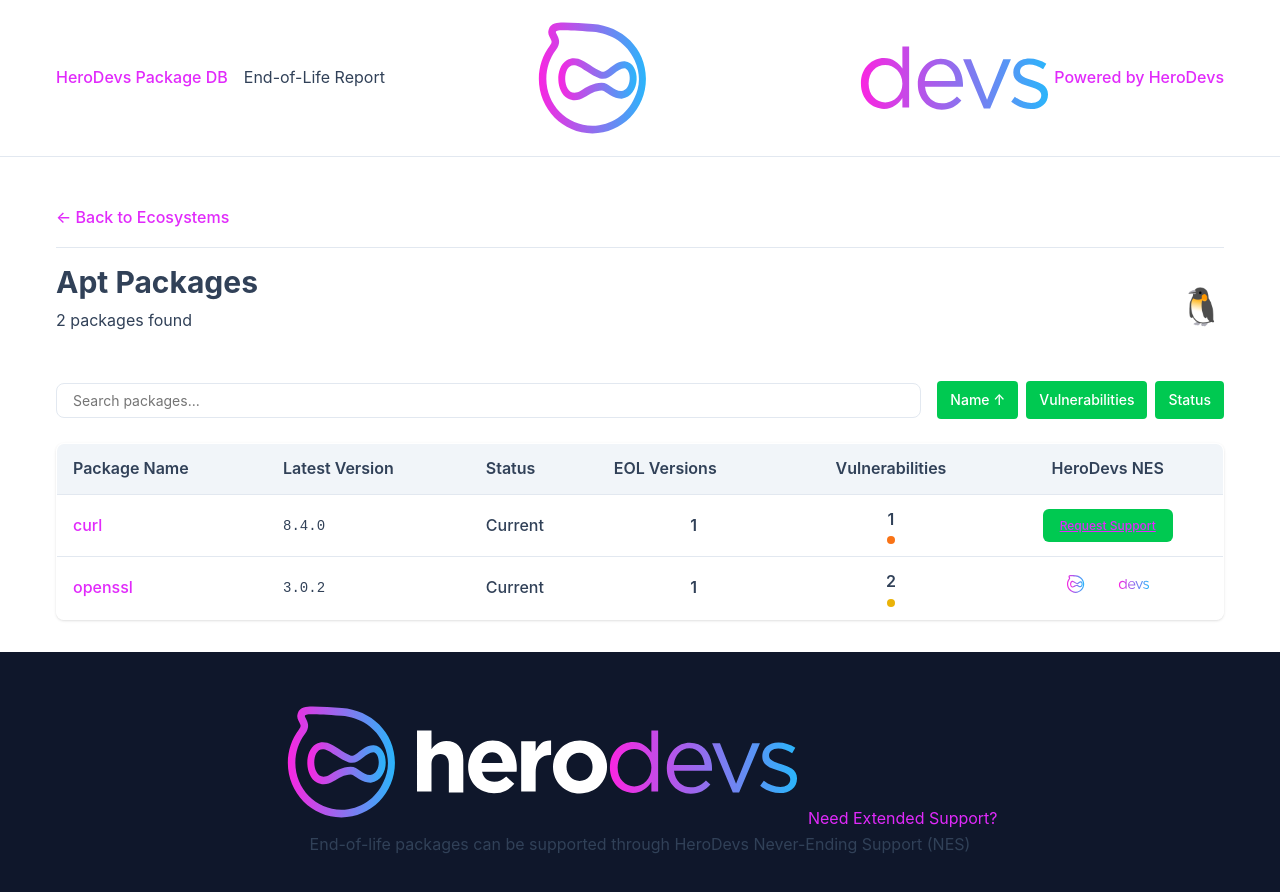
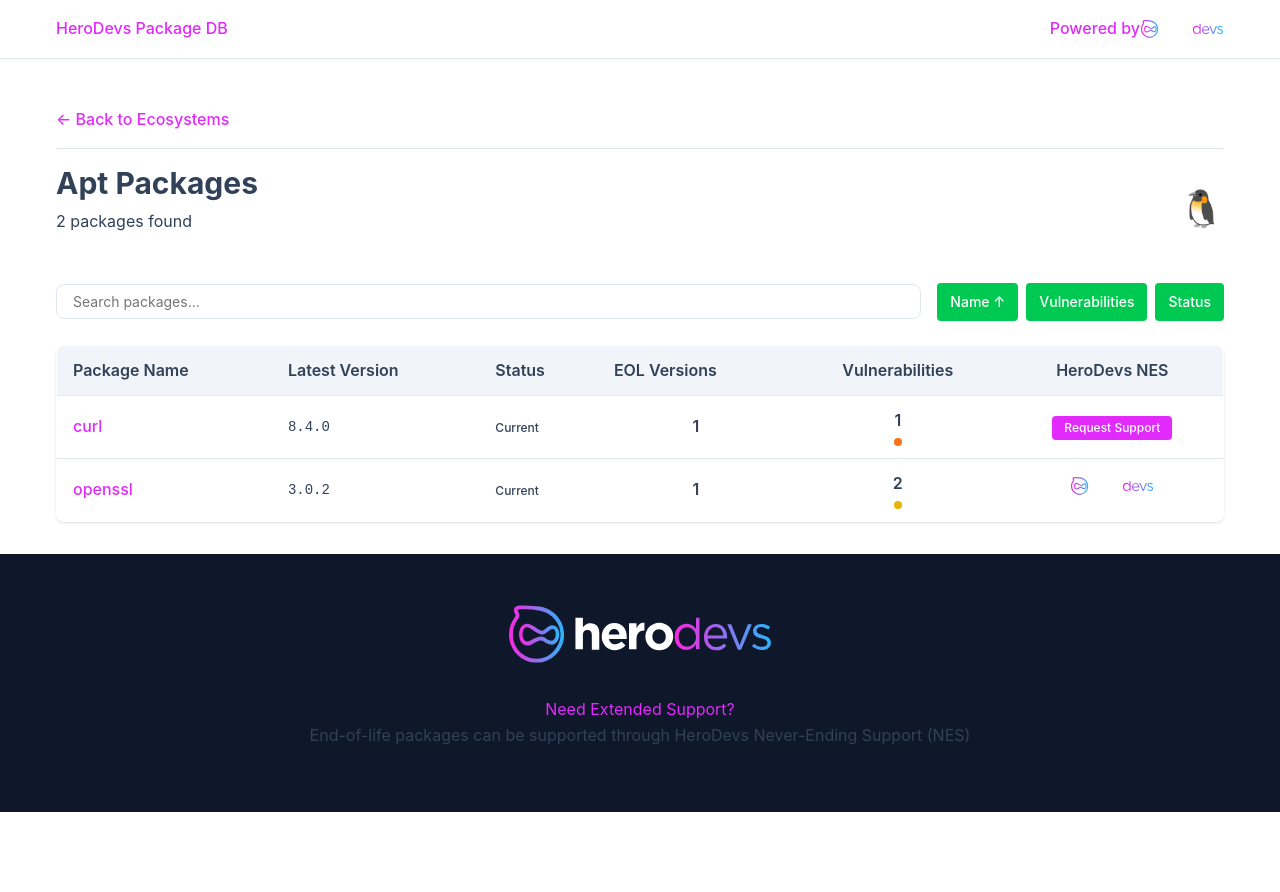
Before and after one commit to StephenFluin/prototype-packagelist, an Angular app: page /apt in a window 1280 px wide. Shown: the top 892 px of the page. After the commit the page ends 812 px from the top, so only its background shows below. Built offline with nearby package versions, Linux system fonts and the light colour scheme.

Commit message:
feat: improved styling

```diff
--- a/src/app/app.ts
+++ b/src/app/app.ts
@@ -10,23 +10,16 @@
         <div class="container">
           <div class="flex items-center justify-between py-4">
             <div class="flex items-center gap-md">
-              <a routerLink="/" class="text-xl font-bold text-primary-600">
-                HeroDevs Package DB
-              </a>
-              <span class="text-text-muted">End-of-Life Report</span>
+              <a routerLink="/" class="text-xl font-bold text-primary-600"> HeroDevs Package DB </a>
             </div>
             <div class="flex items-center gap-md">
               <a
                 href="https://herodevs.com"
                 target="_blank"
-                class="flex items-center gap-2 text-text-secondary hover:text-fuchsia-500 transition-colors"
+                class="flex items-center gap-2 text-text-secondary hover:text-fuchsia-500 transition-colors no-underline-hover"
               >
-                <img
-                  src="/herodevs-logo-dark.svg"
-                  alt="HeroDevs"
-                  class="w-5 h-5"
-                />
-                Powered by HeroDevs
+                Powered by
+                <img src="/herodevs-logo-dark.svg" alt="HeroDevs" class="h-5" />
               </a>
             </div>
           </div>
@@ -39,17 +32,21 @@
 
       <footer class="bg-bg-dark text-text-inverse py-8">
         <div class="container text-center">
+          <div class="mb-6">
+            <a
+              href="https://herodevs.com"
+              target="_blank"
+              class="inline-block hover:opacity-80 transition-opacity no-underline-hover"
+            >
+              <img src="/herodevs-logo-dark.svg" alt="HeroDevs" class="h-16 filter invert mx-auto" />
+            </a>
+          </div>
           <div class="mb-4">
             <a
               href="https://herodevs.com"
               target="_blank"
-              class="inline-flex items-center gap-2 text-fuchsia-400 hover:text-fuchsia-500 font-semibold"
+              class="text-fuchsia-400 hover:text-fuchsia-500 font-semibold no-underline-hover"
             >
-              <img
-                src="/herodevs-logo-dark.svg"
-                alt="HeroDevs"
-                class="w-5 h-5 filter invert"
-              />
               Need Extended Support?
             </a>
           </div>
--- a/src/app/components/support-request-popup.component.ts
+++ b/src/app/components/support-request-popup.component.ts
@@ -19,8 +19,8 @@
         <div class="popup-header">
           <h2 class="text-xl font-semibold mb-2">Request Extended Support</h2>
           <p class="text-text-secondary text-sm">
-            Get HeroDevs Never-Ending Support (NES) for this package to continue receiving
-            security updates and patches after end-of-life.
+            Get HeroDevs Never-Ending Support (NES) for this package to continue receiving security
+            updates and patches after end-of-life.
           </p>
         </div>
 
@@ -78,20 +78,14 @@
 
           @if (packageInfo()) {
           <div class="bg-bg-secondary p-3 rounded-md text-sm">
-              <strong>Package:</strong> {{ packageInfo()!.packageName }}<br>
+            <strong>Package:</strong> {{ packageInfo()!.packageName }}<br />
             <strong>Ecosystem:</strong> {{ packageInfo()!.ecosystem }}
           </div>
           }
         </form>
 
         <div class="popup-footer">
-          <button
-            type="button"
-            class="button-secondary"
-            (click)="onCancel()"
-          >
-            Cancel
-          </button>
+          <button type="button" class="button-secondary" (click)="onCancel()">Cancel</button>
           <button
             type="submit"
             class="bg-fuchsia-500 hover:bg-fuchsia-600 text-white px-4 py-2 rounded-md font-medium transition-colors"
@@ -105,35 +99,70 @@
       </div>
     </div>
   `,
-  styles: [`
+  styles: [
+    `
       :host {
         display: block;
       }
 
-    .text-xl { font-size: 1.25rem; line-height: 1.75rem; }
-    .text-sm { font-size: 0.875rem; line-height: 1.25rem; }
-    .font-semibold { font-weight: 600; }
-    .font-medium { font-weight: 500; }
-    .mb-2 { margin-bottom: 0.5rem; }
-    .p-3 { padding: 0.75rem; }
-    .px-4 { padding-left: 1rem; padding-right: 1rem; }
-    .py-2 { padding-top: 0.5rem; padding-bottom: 0.5rem; }
-    .rounded-md { border-radius: 0.375rem; }
+      .text-xl {
+        font-size: 1.25rem;
+        line-height: 1.75rem;
+      }
+      .text-sm {
+        font-size: 0.875rem;
+        line-height: 1.25rem;
+      }
+      .font-semibold {
+        font-weight: 600;
+      }
+      .font-medium {
+        font-weight: 500;
+      }
+      .mb-2 {
+        margin-bottom: 0.5rem;
+      }
+      .p-3 {
+        padding: 0.75rem;
+      }
+      .px-4 {
+        padding-left: 1rem;
+        padding-right: 1rem;
+      }
+      .py-2 {
+        padding-top: 0.5rem;
+        padding-bottom: 0.5rem;
+      }
+      .rounded-md {
+        border-radius: 0.375rem;
+      }
       .transition-colors {
-      transition-property: color, background-color, border-color, text-decoration-color, fill, stroke;
+        transition-property: color, background-color, border-color, text-decoration-color, fill,
+          stroke;
         transition-timing-function: cubic-bezier(0.4, 0, 0.2, 1);
         transition-duration: 150ms;
       }
-    .opacity-50 { opacity: 0.5; }
-    .bg-fuchsia-500 { background-color: var(--color-fuchsia-500); }
-    .bg-fuchsia-600 { background-color: var(--color-fuchsia-600); }
-    .hover\\:bg-fuchsia-600:hover { background-color: var(--color-fuchsia-600); }
-    .text-white { color: white; }
+      .opacity-50 {
+        opacity: 0.5;
+      }
+      .bg-fuchsia-500 {
+        background-color: var(--color-fuchsia-500);
+      }
+      .bg-fuchsia-600 {
+        background-color: var(--color-fuchsia-600);
+      }
+      .hover\\:bg-fuchsia-600:hover {
+        background-color: var(--color-fuchsia-600);
+      }
+      .text-white {
+        color: white;
+      }
 
       button:disabled {
         cursor: not-allowed;
       }
-  `]
+    `,
+  ],
 })
 export class SupportRequestPopupComponent {
   // Form data as individual signals for better reactivity
@@ -142,7 +171,7 @@
   phoneNumber = signal('');
   details = signal('');
 
-  packageInfo = signal<{packageName: string; ecosystem: string} | null>(null);
+  packageInfo = signal<{ packageName: string; ecosystem: string } | null>(null);
 
   // Outputs
   submitRequest = output<SupportRequest>();
@@ -165,7 +194,7 @@
         phoneNumber: this.phoneNumber(),
         details: this.details(),
         packageName: packageInfo?.packageName,
-        ecosystem: packageInfo?.ecosystem
+        ecosystem: packageInfo?.ecosystem,
       };
       this.submitRequest.emit(request);
     }
--- a/src/app/home/home.ts
+++ b/src/app/home/home.ts
@@ -8,7 +8,7 @@
   template: `
     <div class="container py-8">
       <div class="text-center mb-8">
-        <h1 class="text-4xl font-bold mb-4">End-of-Life Package Report</h1>
+        <h1 class="text-4xl font-bold mb-4">Browse Package Ecosystems</h1>
         <p class="text-text-secondary text-lg max-w-2xl mx-auto">
           Monitor package ecosystems for end-of-life components and security vulnerabilities. Get
           extended support through HeroDevs NES.
@@ -17,12 +17,14 @@
 
       <div class="grid grid-cols-1 md:grid-cols-2 lg:grid-cols-3 gap-6">
         @for (ecosystem of ecosystemSummary(); track ecosystem.ecosystem) {
-        <a
-          [routerLink]="[ecosystem.ecosystem]"
-          class="card block hover:shadow-lg transition-shadow"
-        >
+        <div class="card hover:shadow-lg transition-shadow">
           <div class="flex items-center justify-between mb-4">
-            <h3 class="text-xl font-semibold capitalize">{{ ecosystem.ecosystem }}</h3>
+            <a
+              [routerLink]="[ecosystem.ecosystem]"
+              class="text-xl font-semibold capitalize hover:text-primary-600 transition-colors no-underline-hover"
+            >
+              {{ ecosystem.ecosystem }}
+            </a>
             <span class="text-2xl">{{ getEcosystemIcon(ecosystem.ecosystem) }}</span>
           </div>
 
@@ -78,7 +80,17 @@
             </div>
           </div>
           }
-        </a>
+
+          <div class="mt-6 pt-4 border-t border-border-color text-right">
+            <a
+              [routerLink]="[ecosystem.ecosystem]"
+              class="inline-flex items-center gap-2 border-2 border-fuchsia-500 hover:bg-fuchsia-500 text-fuchsia-500 hover:text-white px-6 py-3 rounded-lg font-medium transition-all text-sm shadow-sm hover:shadow-md"
+            >
+              View Packages
+              <span>→</span>
+            </a>
+          </div>
+        </div>
         }
       </div>
 
--- a/src/app/view-ecosystem/view-ecosystem.ts
+++ b/src/app/view-ecosystem/view-ecosystem.ts
@@ -5,7 +5,10 @@
 import { FormsModule } from '@angular/forms';
 import { TitleCasePipe } from '@angular/common';
 import { DataService } from '../services/data.service';
-import { SupportRequestPopupComponent, type SupportRequest } from '../components/support-request-popup.component';
+import {
+  SupportRequestPopupComponent,
+  type SupportRequest,
+} from '../components/support-request-popup.component';
 
 @Component({
   selector: 'app-view-ecosystem',
@@ -138,16 +141,12 @@
                   class="inline-block"
                   title="Supported by HeroDevs NES"
                 >
-                  <img
-                    src="/herodevs-logo-dark.svg"
-                    alt="HeroDevs"
-                    class="herodevs-logo"
-                  />
+                  <img src="/herodevs-logo-dark.svg" alt="HeroDevs" class="herodevs-logo" />
                 </a>
                 } @else {
                 <button
                   (click)="requestSupport(pkg.name)"
-                  class="request-support-link"
+                  class="bg-fuchsia-500 hover:bg-fuchsia-600 text-white px-3 py-1 rounded text-xs font-medium transition-colors border-0"
                   title="Request extended support for this package"
                 >
                   Request Support
@@ -173,10 +172,10 @@
 
     <!-- Support Request Popup -->
     @if (showSupportPopup()) {
-      <app-support-request-popup
-        (submitRequest)="onSupportRequestSubmit($event)"
-        (closePopup)="closeSupportPopup()"
-      />
+    <app-support-request-popup
+      (submitRequest)="onSupportRequestSubmit($event)"
+      (closePopup)="closeSupportPopup()"
+    />
     }
   `,
   styles: [
@@ -486,11 +485,13 @@
     console.log('Support request submitted:', {
       ...request,
       ecosystem: this.ecosystemName(),
-      packageName: this.currentPackageForSupport()
+      packageName: this.currentPackageForSupport(),
     });
 
     // Show success message (you could add a toast notification here)
-    alert('Thank you! Your support request has been submitted. A HeroDevs representative will contact you shortly.');
+    alert(
+      'Thank you! Your support request has been submitted. A HeroDevs representative will contact you shortly.'
+    );
 
     this.closeSupportPopup();
   }
--- a/src/app/view-package/view-package.ts
+++ b/src/app/view-package/view-package.ts
@@ -157,7 +157,7 @@
                   } @else {
                   <button
                     (click)="requestSupport(packageData()!.name)"
-                    class="request-support-link mx-auto"
+                    class="bg-fuchsia-500 hover:bg-fuchsia-600 text-white px-4 py-2 rounded-md font-medium transition-colors border-0 mx-auto block"
                     title="Request extended support for this package"
                   >
                     Request Support
@@ -549,11 +549,13 @@
     console.log('Support request submitted:', {
       ...request,
       ecosystem: this.ecosystemName(),
-      packageName: this.packageName()
+      packageName: this.packageName(),
     });
 
     // Show success message (you could add a toast notification here)
-    alert('Thank you! Your support request has been submitted. A HeroDevs representative will contact you shortly.');
+    alert(
+      'Thank you! Your support request has been submitted. A HeroDevs representative will contact you shortly.'
+    );
 
     this.closeSupportPopup();
   }
--- a/src/styles.scss
+++ b/src/styles.scss
@@ -173,6 +173,31 @@
   color: var(--color-fuchsia-500); /* Same as unvisited */
 }
 
+/* Modern link styling - no underline on hover for specific elements */
+.no-underline-hover:hover {
+  text-decoration: none;
+}
+
+/* Header links should not underline */
+h1 a:hover,
+h2 a:hover,
+h3 a:hover,
+h4 a:hover,
+h5 a:hover,
+h6 a:hover {
+  text-decoration: none;
+}
+
+/* Card title links should not underline */
+.card a:hover {
+  text-decoration: none;
+}
+
+/* Navigation links should not underline */
+nav a:hover {
+  text-decoration: none;
+}
+
 /* Button Styles */
 button {
   font-family: inherit;
@@ -346,6 +371,181 @@
   margin-bottom: var(--spacing-lg);
 }
 
+/* Additional sizing utilities */
+.w-6 {
+  width: 1.5rem;
+}
+
+.h-6 {
+  height: 1.5rem;
+}
+
+.w-8 {
+  width: 2rem;
+}
+
+.h-8 {
+  height: 2rem;
+}
+
+.h-5 {
+  height: 1.25rem;
+}
+
+.h-16 {
+  height: 4rem;
+}
+
+.mb-6 {
+  margin-bottom: 1.5rem;
+}
+
+.mt-6 {
+  margin-top: 1.5rem;
+}
+
+.mx-auto {
+  margin-left: auto;
+  margin-right: auto;
+}
+
+/* Button sizing utilities */
+.px-4 {
+  padding-left: 1rem;
+  padding-right: 1rem;
+}
+
+.py-2 {
+  padding-top: 0.5rem;
+  padding-bottom: 0.5rem;
+}
+
+.px-6 {
+  padding-left: 1.5rem;
+  padding-right: 1.5rem;
+}
+
+.py-3 {
+  padding-top: 0.75rem;
+  padding-bottom: 0.75rem;
+}
+
+.px-3 {
+  padding-left: 0.75rem;
+  padding-right: 0.75rem;
+}
+
+.py-1 {
+  padding-top: 0.25rem;
+  padding-bottom: 0.25rem;
+}
+
+.text-xs {
+  font-size: 0.75rem;
+  line-height: 1rem;
+}
+
+.rounded-md {
+  border-radius: 0.375rem;
+}
+
+.border-0 {
+  border-width: 0px;
+}
+
+.block {
+  display: block;
+}
+
+/* Color utilities */
+.text-primary-600 {
+  color: var(--color-primary-600);
+}
+
+.bg-primary-500 {
+  background-color: var(--color-primary-500);
+}
+
+.bg-primary-600 {
+  background-color: var(--color-primary-600);
+}
+
+.bg-fuchsia-500 {
+  background-color: var(--color-fuchsia-500);
+}
+
+.bg-fuchsia-600 {
+  background-color: var(--color-fuchsia-600);
+}
+
+.text-fuchsia-500 {
+  color: var(--color-fuchsia-500);
+}
+
+.border-fuchsia-500 {
+  border-color: var(--color-fuchsia-500);
+}
+
+.border-2 {
+  border-width: 2px;
+}
+
+.hover\\:bg-primary-600:hover {
+  background-color: var(--color-primary-600);
+}
+
+.hover\\:bg-fuchsia-500:hover {
+  background-color: var(--color-fuchsia-500);
+}
+
+.hover\\:bg-fuchsia-600:hover {
+  background-color: var(--color-fuchsia-600);
+}
+
+.hover\\:text-white:hover {
+  color: white;
+}
+
+.transition-all {
+  transition-property: all;
+  transition-timing-function: cubic-bezier(0.4, 0, 0.2, 1);
+  transition-duration: 150ms;
+}
+
+.shadow-sm {
+  box-shadow: var(--shadow-sm);
+}
+
+.shadow-md {
+  box-shadow: var(--shadow-md);
+}
+
+.shadow-lg {
+  box-shadow: var(--shadow-lg);
+}
+
+.hover\\:shadow-lg:hover {
+  box-shadow: var(--shadow-lg);
+}
+
+.opacity-80 {
+  opacity: 0.8;
+}
+
+.hover\\:opacity-80:hover {
+  opacity: 0.8;
+}
+
+.transition-opacity {
+  transition-property: opacity;
+  transition-timing-function: cubic-bezier(0.4, 0, 0.2, 1);
+  transition-duration: 150ms;
+}
+
+.inline-block {
+  display: inline-block;
+}
+
 /* Status Badge Styles */
 .status-badge {
   display: inline-flex;
@@ -399,8 +599,8 @@
 }
 
 /* Search Input */
-input[type="search"],
-input[type="text"] {
+input[type='search'],
+input[type='text'] {
   font-family: inherit;
   padding: var(--spacing-sm) var(--spacing-md);
   border: 1px solid var(--border-color);
@@ -411,8 +611,8 @@
   transition: border-color 0.2s ease, box-shadow 0.2s ease;
 }
 
-input[type="search"]:focus,
-input[type="text"]:focus {
+input[type='search']:focus,
+input[type='text']:focus {
   outline: none;
   border-color: var(--color-primary-500);
   box-shadow: 0 0 0 3px rgba(72, 187, 120, 0.1);
@@ -436,12 +636,14 @@
 
 /* Filter utility for SVG icons */
 .filter {
-  filter: var(--tw-blur) var(--tw-brightness) var(--tw-contrast) var(--tw-grayscale) var(--tw-hue-rotate) var(--tw-invert) var(--tw-saturate) var(--tw-sepia) var(--tw-drop-shadow);
+  filter: var(--tw-blur) var(--tw-brightness) var(--tw-contrast) var(--tw-grayscale)
+    var(--tw-hue-rotate) var(--tw-invert) var(--tw-saturate) var(--tw-sepia) var(--tw-drop-shadow);
 }
 
 .invert {
   --tw-invert: invert(1);
-  filter: var(--tw-blur) var(--tw-brightness) var(--tw-contrast) var(--tw-grayscale) var(--tw-hue-rotate) var(--tw-invert) var(--tw-saturate) var(--tw-sepia) var(--tw-drop-shadow);
+  filter: var(--tw-blur) var(--tw-brightness) var(--tw-contrast) var(--tw-grayscale)
+    var(--tw-hue-rotate) var(--tw-invert) var(--tw-saturate) var(--tw-sepia) var(--tw-drop-shadow);
 }
 
 /* Popup/Modal Styles */
```
Also changed, not shown: apphosting.yaml (added, +23 -0 lines), firebase.json (added), 2 other files (tests, documents, lock files or other folders). Lines whose indentation alone changed are shown as unchanged.
